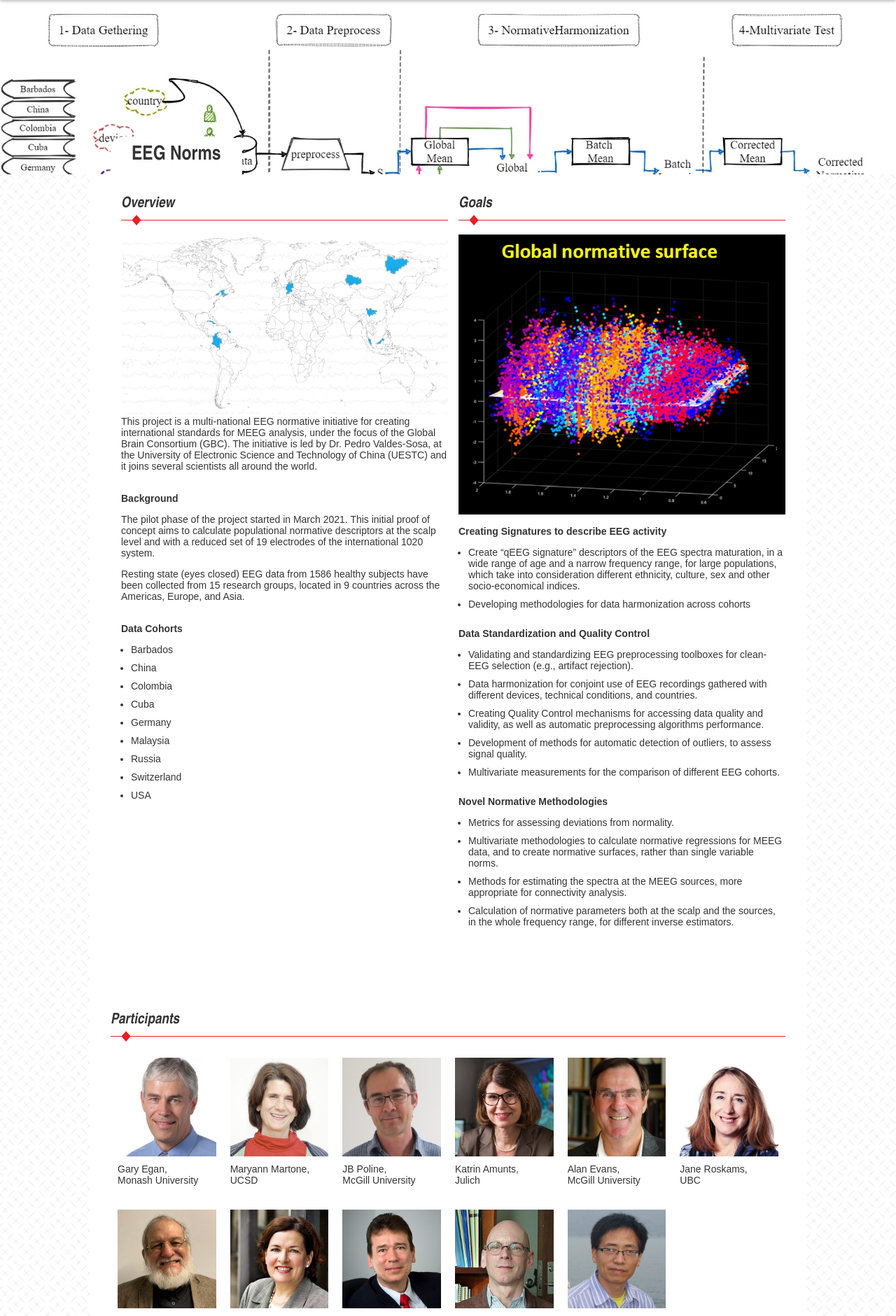
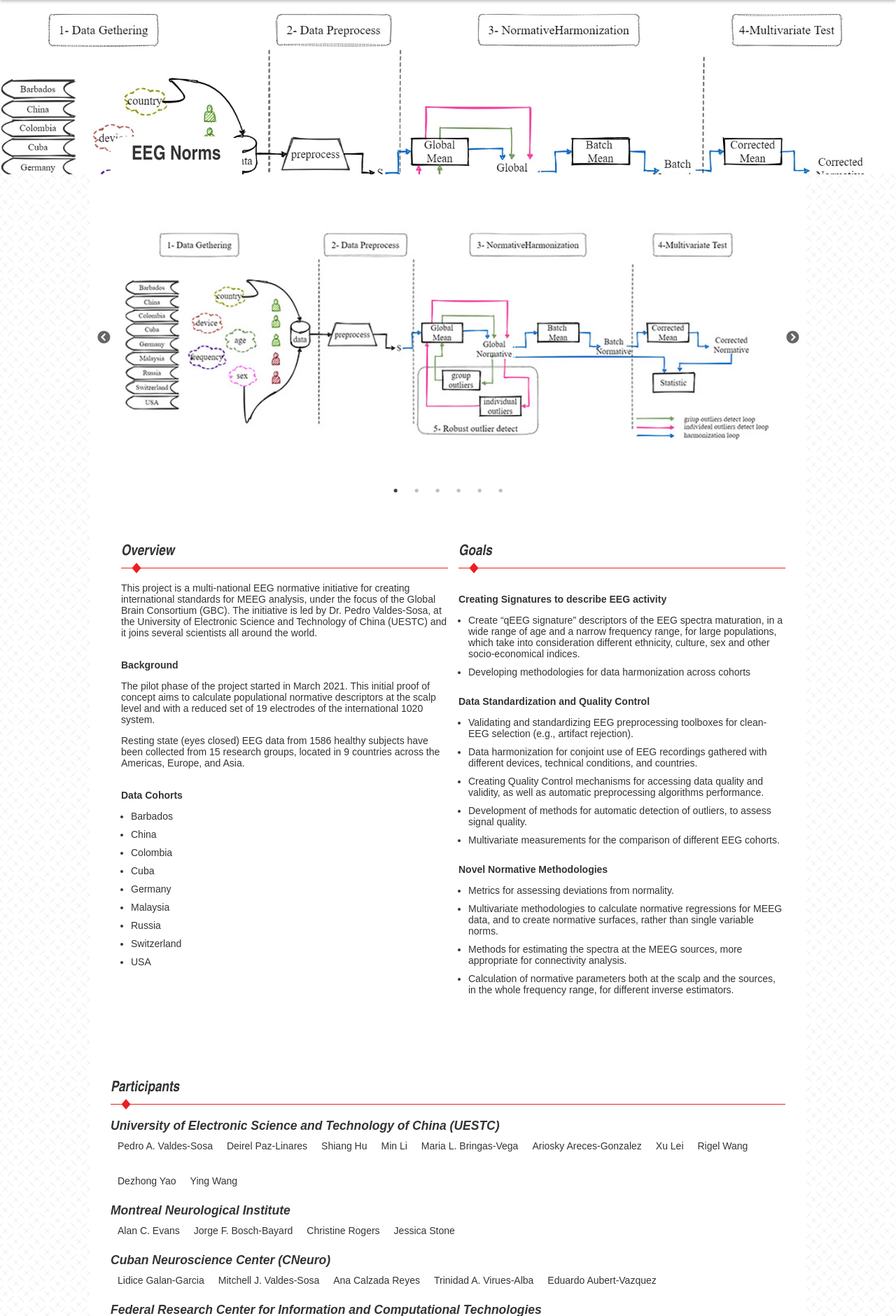
Before and after one commit to 3design/GlobalBrainConsortium.org, a PHP site: page /project-norms.html in a window 1280 px wide. Shown: the part 64-1944 px from the top of the page at 70% size. Run offline with PHP 8.4, Linux system fonts and the light colour scheme; some libraries are stand-ins or nearby versions.

Commit message:
#4 Edits to EEGNorms page

```diff
--- a/css/styles.css
+++ b/css/styles.css
@@ -520,6 +520,11 @@ section:last-of-type .section-content {
     float: left;
   }
 }
+.name-text {
+  width: auto;
+  padding: 10px;
+  float: left;
+}
 .card {
   width: 100%;
 }
@@ -601,6 +606,7 @@ section li {
 .slider-overlay-cta h2 {
   color: #fff;
 }
+
 /*overrides*/
 
 .icon {
--- a/project-norms.html
+++ b/project-norms.html
@@ -12,20 +12,18 @@
 
   <!-- Styles -->
   <link href="font-awesome/css/font-awesome.css" rel="stylesheet" type="text/css" />
-  <link rel="stylesheet" href="css/owl.carousel.css">
-  <link rel="stylesheet" href="css/owl.theme.default.css">
+  <link rel="stylesheet" type="text/css" href="slick/slick.css">
+  <link rel="stylesheet" type="text/css" href="slick/slick-theme.css">
   <link href="css/styles.css" rel="stylesheet" type="text/css" />
   <link rel="stylesheet" type="text/css" href="css/nav-styles.css" />
 
   <!-- Scripts -->
   <!-- <script src="js/jquery-2.2.2.js" type="text/javascript"></script> -->
-  <script
-  src="https://code.jquery.com/jquery-3.4.1.min.js"
-  integrity="sha256-CSXorXvZcTkaix6Yvo6HppcZGetbYMGWSFlBw8HfCJo="
-  crossorigin="anonymous"></script>
+  <script src="https://code.jquery.com/jquery-2.2.0.min.js" type="text/javascript"></script>
   <script type="text/javascript" src="js/drop-down.js"></script>
   <script src="js/jquery.matchHeight.js" type="text/javascript"></script>
   <script src="js/owl.carousel.min.js"></script>
+  <script src="slick/slick.js" type="text/javascript" charset="utf-8"></script>
 
 </head>
 <body>
@@ -78,9 +76,35 @@
         </section>
         <section>
         <div class="section-content white-bg">
+          <div id="slick-slider" class="">
+<!--             <div class="slider-overlay">
+              <a href="gbc2020-survey.html"><img src="images/slider/survey.jpg" alt="Slide background for Survey. Click to go to survey."></a>
+            </div> -->
+            <div>
+              <img src="images/slider/eeg-norm-1.jpg" alt="Slide background">
+            </div>
+            <div>
+              <img src="images/slider/eeg-norm-2.jpg" alt="Slide background">
+            </div>
+            <div>
+              <img src="images/slider/eeg-norm-3.jpg" alt="Slide background">
+            </div>
+            <div>
+              <img src="images/slider/eeg-norm-4.jpg" alt="Slide background">
+            </div>
+            <div>
+              <img src="images/slider/eeg-norm-5.jpg" alt="Slide background">
+            </div>
+            <div>
+              <img src="images/slider/eeg-norm-6.jpg" alt="Slide background">
+            </div>
+          </div>
+        </div>
+      </section>
+        <section>
+          <div class="section-content white-bg">
             <div class="col-2 pad-left">
               <h2 class="header-underline">Overview</h2>
-              <img src="images/norms-globalmap.jpg">
               <p>This project is a multi-national EEG normative initiative for creating international standards for MEEG analysis, under the focus of the Global Brain Consortium (GBC). The initiative is led by Dr. Pedro Valdes-Sosa, at the University of Electronic Science and Technology of China (UESTC) and it joins several scientists all around the world.</p>
               <br><p><b>Background</b></p>
               <p>The pilot phase of the project started in March 2021. This initial proof of concept aims to calculate populational normative descriptors at the scalp level and with a reduced set of 19 electrodes of the international 1020 system.</p>
@@ -120,7 +144,6 @@
             </div>
             <div class="col-2 pad-left">
               <h2 class="header-underline">Goals</h2>
-              <img src="images/norms-blackplot-global-normative-surface.jpg" size="80%">
               <ul>
                 <p><br><b>Creating Signatures to describe EEG activity</b></p>
                 <li>
@@ -169,50 +192,163 @@
           <div class="section-content white-bg">
             <div class="">
               <h2 class="header-underline">Participants</h2>
+              <h3>University of Electronic Science and Technology of China (UESTC)  </h3>
               <div class="flex flex-start">
-                <div class="images-5">
-                  <img src="images/steerage/gary_egan.jpg">
-                  <p class="image-label">Gary Egan,<br> Monash University</p>
+                <div class="name-text">
+                  <p class="image-label">Pedro A. Valdes-Sosa </p>
                 </div>
-                <div class="images-5">
-                  <img src="images/steerage/maryann_martone.jpg">
-                  <p class="image-label">Maryann Martone,<br> UCSD</p>
+                <div class="name-text">
+                  <p class="image-label">Deirel Paz-Linares </p>
                 </div>
-                <div class="images-5">
-                  <img src="images/steerage/jbp.png">
-                  <p class="image-label">JB Poline,<br> McGill University</p>
+                <div class="name-text">
+                  <p class="image-label">Shiang Hu </p>
                 </div>
-                <div class="images-5">
-                  <img src="images/steerage/katrin_amunts.jpg">
-                  <p class="image-label">Katrin Amunts,<br> Julich</p>
+                <div class="name-text">
+                  <p class="image-label">Min Li </p>
                 </div>
-                <div class="images-5">
-                  <img src="images/steerage/alan_evans.jpg">
-                  <p class="image-label">Alan Evans,<br> McGill University</p>
+                <div class="name-text">
+                  <p class="image-label">Maria L. Bringas-Vega </p>
                 </div>
-                <div class="images-5">
-                  <img src="images/steerage/jane_roskams.jpg">
-                  <p class="image-label">Jane Roskams,<br> UBC</p>
+                <div class="name-text">
+                  <p class="image-label">Ariosky Areces-Gonzalez </p>
                 </div>
-                <div class="images-5">
-                  <img src="images/steerage/pedro_valdes-sosa.jpg">
-                  <p class="image-label">Pedro Valdes-Sosa,<br> CNEURO</p>
+                <div class="name-text">
+                  <p class="image-label">Xu Lei </p>
                 </div>
-                <div class="images-5">
-                  <img src="images/steerage/bartha_knoppers.jpg">
-                  <p class="image-label">Bartha Knoppers,<br> McGill University</p>
+                <div class="name-text">
+                  <p class="image-label">Rigel Wang </p>
                 </div>
-                <div class="images-5">
-                  <img src="images/steerage/paul_thompson.jpg">
-                  <p class="image-label">Paul Thompson,<br> USC</p>
+                <div class="name-text">
+                  <p class="image-label">Dezhong Yao </p>
                 </div>
-                <div class="images-5">
-                  <img src="images/steerage/greg_farber.png">
-                  <p class="image-label">Greg Farber,<br> NIH</p>
+                <div class="name-text">
+                  <p class="image-label">Ying Wang </p>
                 </div>
-                <div class="images-5">
-                  <img src="images/steerage/dezhong_yao.jpg">
-                  <p class="image-label">Dezhong Yao,<br> UESTC</p>
+              </div>
+              <h3>Montreal Neurological Institute </h3>
+              <div class="flex flex-start">
+                <div class="name-text">
+                  <p class="image-label">Alan C. Evans </p>
+                </div>
+                <div class="name-text">
+                  <p class="image-label">Jorge F. Bosch-Bayard </p>
+                </div>
+                <div class="name-text">
+                  <p class="image-label">Christine Rogers </p>
+                </div>
+                <div class="name-text">
+                  <p class="image-label">Jessica Stone </p>
+                </div>
+              </div>
+              <h3>Cuban Neuroscience Center (CNeuro)  </h3>
+              <div class="flex flex-start">
+                <div class="name-text">
+                  <p class="image-label">Lidice Galan-Garcia </p>
+                </div>
+                <div class="name-text">
+                  <p class="image-label">Mitchell J. Valdes-Sosa </p>
+                </div>
+                <div class="name-text">
+                  <p class="image-label">Ana Calzada Reyes </p>
+                </div>
+                <div class="name-text">
+                  <p class="image-label">Trinidad A. Virues-Alba </p>
+                </div>
+                <div class="name-text">
+                  <p class="image-label">Eduardo Aubert-Vazquez </p>
+                </div>
+              </div>
+              <h3>Federal Research Center for Information and Computational Technologies</h3>
+              <div class="flex flex-start">
+                <div class="name-text">
+                  <p class="image-label">Pavel Rudych </p>
+                </div>
+              </div>
+              <h3>Institute of Cytology and Genetics Siberian Branch</h3>
+              <div class="flex flex-start">
+                <div class="name-text">
+                  <p class="image-label">Alexander N. Savostyanov</p>
+                </div>
+                <div class="name-text">
+                  <p class="image-label">Nataliya S. Milakhina</p>
+                </div>
+              </div>
+              <h3>Universidad de Antioquia, Colombia </h3>
+              <div class="flex flex-start">
+                <div class="name-text">
+                  <p class="image-label">Carlos A. Tobon-Quintero </p>
+                </div>
+                <div class="name-text">
+                  <p class="image-label">John F. Ochoa-Gomez </p>
+                </div>
+              </div>
+              <h3>Universiti Sains Malaysia </h3>
+              <div class="flex flex-start">
+                <div class="name-text">
+                  <p class="image-label">Mohd Faizal </p>
+                </div>
+                <div class="name-text">
+                  <p class="image-label">Mohd Zulkifly </p>
+                </div>
+                <div class="name-text">
+                  <p class="image-label">Jafri Malin Abdullah </p>
+                </div>
+                <div class="name-text">
+                  <p class="image-label">Hazim Omar </p>
+                </div>
+                <div class="name-text">
+                  <p class="image-label">Muhammad R. Abdul Rahman </p>
+                </div>
+                <div class="name-text">
+                  <p class="image-label">Aini Ismafairus Abd Hamid </p>
+                </div>
+                <div class="name-text">
+                  <p class="image-label">Faruque Reza </p>
+                </div>
+              </div>
+              <h3>University of Zurich, Switzerland </h3>
+              <div class="flex flex-start">
+                <div class="name-text">
+                  <p class="image-label">Marius Tröndle </p>
+                </div>
+                <div class="name-text">
+                  <p class="image-label">Nicolas Langer </p>
+                </div>
+              </div>
+              <h3>University Hospital of Clinical Psychiatry, Bern, Switzerland </h3>
+              <div class="flex flex-start">
+                <div class="name-text">
+                  <p class="image-label">Thomas Koenig </p>
+                </div>
+              </div>
+              <h3>Brain Research Laboratories, New York University, USA  </h3>
+              <div class="flex flex-start">
+                <div class="name-text">
+                  <p class="image-label">Leslie Prichep  </p>
+                </div>
+              </div>
+              <h3>Mass General Hospital for Children, Boston, USA </h3>
+              <div class="flex flex-start">
+                <div class="name-text">
+                  <p class="image-label">Janina Galler  </p>
+                </div>
+              </div>
+              <h3>Centro Internacional de Restauracion Neurológica (CIREN), Cuba </h3>
+              <div class="flex flex-start">
+                <div class="name-text">
+                  <p class="image-label">Lilia Morales-Chacon </p>
+                </div>
+              </div>
+              <h3>CITED, Cuba </h3>
+              <div class="flex flex-start">
+                <div class="name-text">
+                  <p class="image-label">Daysi Garcia  </p>
+                </div>
+              </div>
+              <h3>Max Planck Institute for Human Cognitive and Brain Sciences, Germany </h3>
+              <div class="flex flex-start">
+                <div class="name-text">
+                  <p class="image-label">Arno Villringer (Director) </p>
                 </div>
               </div>
             </div>
@@ -250,5 +386,18 @@
         );
       });
     </script>
+    <script type="text/javascript">
+      $(document).on('ready', function() {
+        $('#slick-slider').slick({
+          dots: true,
+          infinite: true,
+          autoplay: true,
+          autoplaySpeed: 5000,
+          draggable: true,
+          mobilefirst: true,
+          pauseonhover: true
+        });
+      });
+    </script>
     </body>
     </html>
```
Also changed, not shown: images/slider/eeg-norm-1.jpg (added), images/slider/eeg-norm-2.jpg (added), images/slider/eeg-norm-3.jpg (added), images/slider/eeg-norm-4.jpg (added), images/slider/eeg-norm-5.jpg (added), images/slider/eeg-norm-6.jpg (added). Lines whose indentation alone changed are shown as unchanged.
